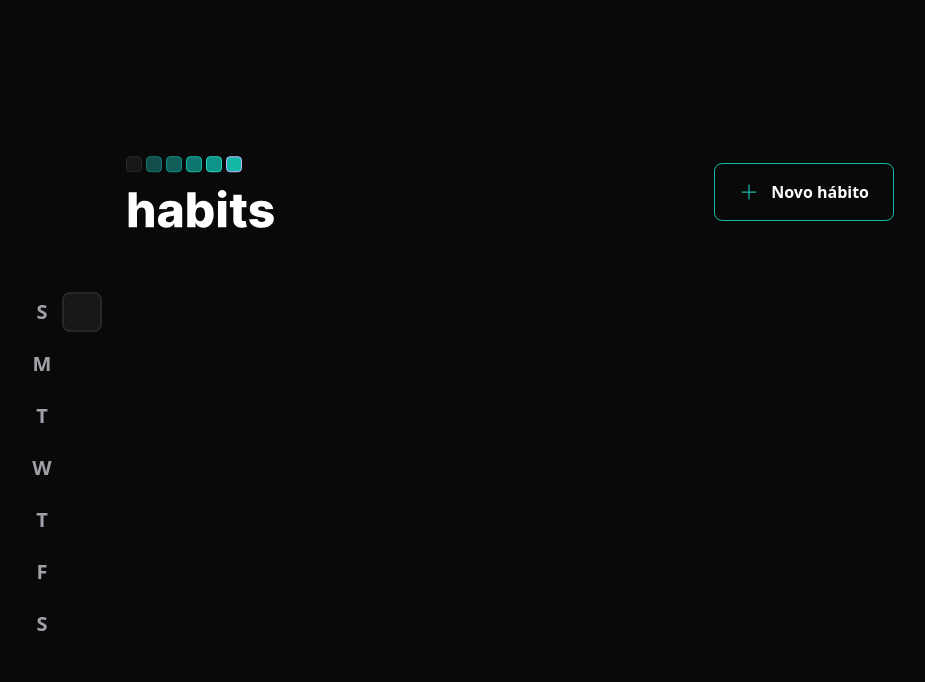
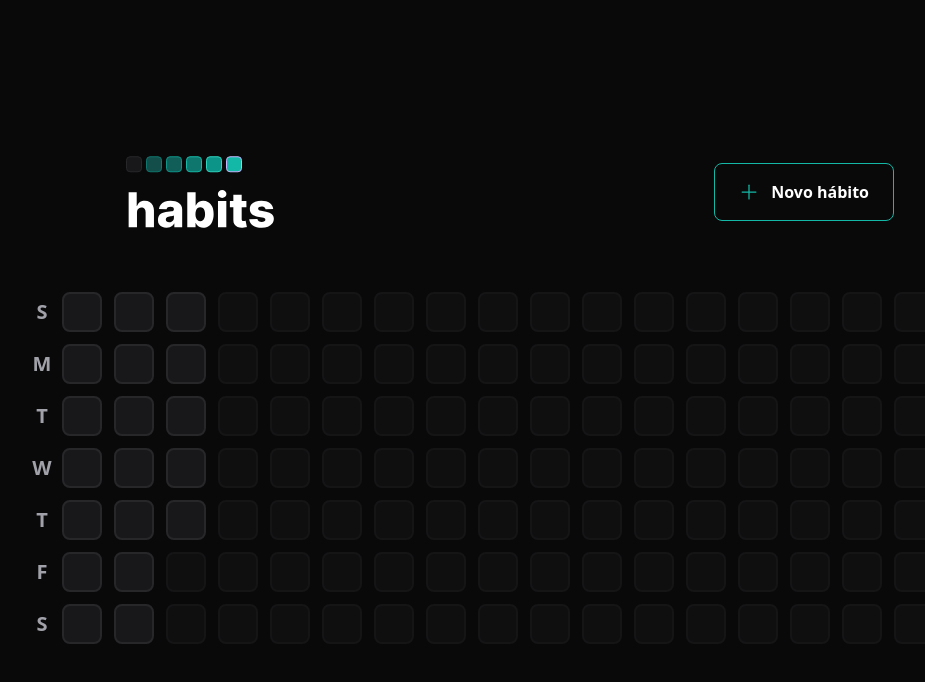
Before and after one commit to MariaGabrielaReis/nlw-11-setup-web, a React (Vite) app: page / in a window 1280 px wide. Shown: the top 682 px of the page, without its empty margins (130-1055 px from the left). Built offline with nearby package versions, Linux system fonts and the light colour scheme.

Commit message:
feat: generate table days

```diff
--- a/package.json
+++ b/package.json
@@ -9,6 +9,7 @@
     "preview": "vite preview"
   },
   "dependencies": {
+    "dayjs": "^1.11.7",
     "phosphor-react": "^1.4.1",
     "react": "^18.2.0",
     "react-dom": "^18.2.0"
--- a/src/components/SummaryTable.tsx
+++ b/src/components/SummaryTable.tsx
@@ -1,6 +1,10 @@
+import { generateDatesFromYearBeginning } from '../utils/generate-dates-from-year-beginning';
 import { HabitDay } from './HabitDay';
 
 const weekDays = ['S', 'M', 'T', 'W', 'T', 'F', 'S'];
+const summaryDates = generateDatesFromYearBeginning();
+const minimusSummaryDatesSize = 18 * 7;
+const amountOfDaysToFill = minimusSummaryDatesSize - summaryDates.length;
 
 export function SummaryTable() {
   return (
@@ -19,7 +23,19 @@
       </div>
 
       <div className="grid grid-rows-7 grid-flow-col gap-3">
-        <HabitDay />
+        {summaryDates.map(date => {
+          return <HabitDay key={date.toString()} />;
+        })}
+
+        {amountOfDaysToFill > 0 &&
+          Array.from({ length: amountOfDaysToFill }).map((_, index) => {
+            return (
+              <div
+                key={index}
+                className="w-10 h-10 bg-zinc-900 border-2 border-zinc-800 rounded-lg opacity-40 cursor-not-allowed"
+              ></div>
+            );
+          })}
       </div>
     </div>
   );
--- /dev/null
+++ b/src/utils/generate-dates-from-year-beginning.ts
@@ -0,0 +1,15 @@
+import dayjs from 'dayjs';
+
+export function generateDatesFromYearBeginning() {
+  const firstDayOfYear = dayjs().startOf('year');
+  const today = new Date();
+
+  const dates = [];
+  let compareDate = firstDayOfYear;
+  while (compareDate.isBefore(today)) {
+    dates.push(compareDate.toDate());
+    compareDate = compareDate.add(1, 'day');
+  }
+
+  return dates;
+}
```
Also changed, not shown: 1 other file (tests, documents, lock files or other folders).
